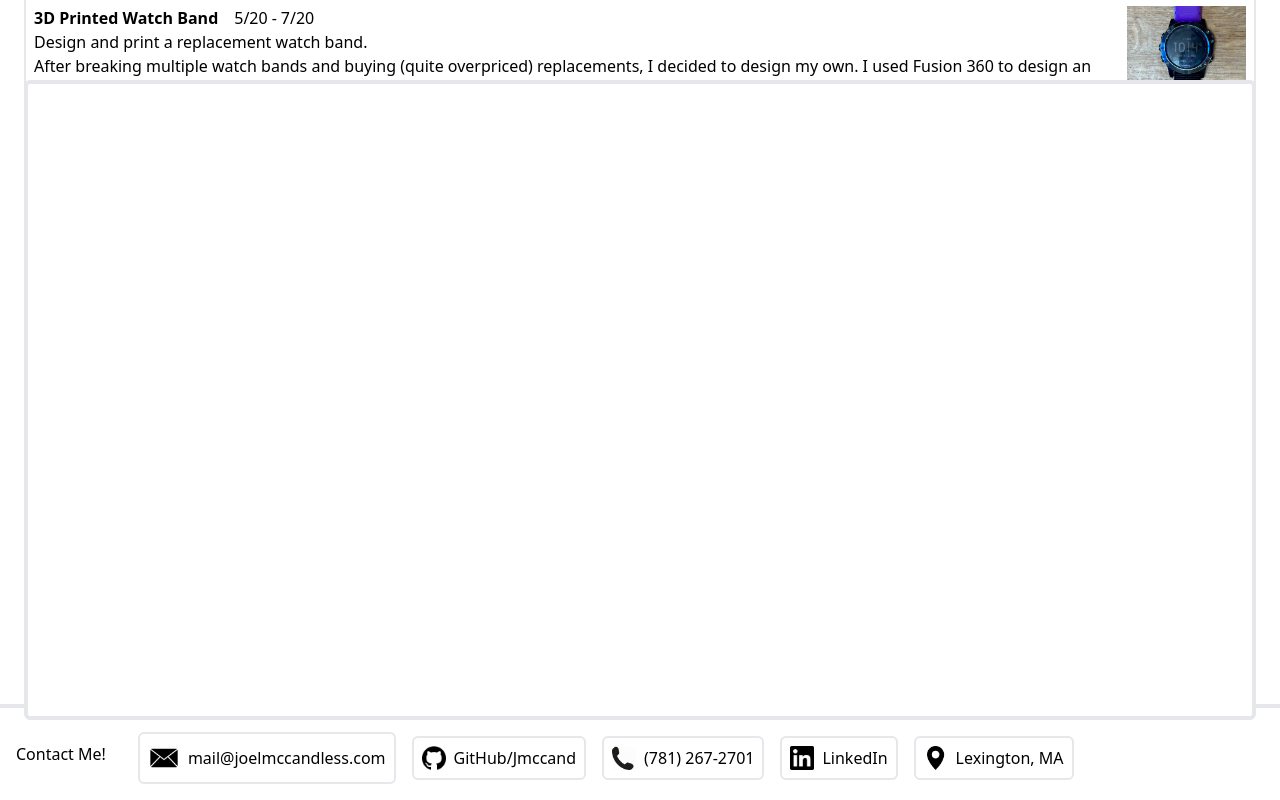
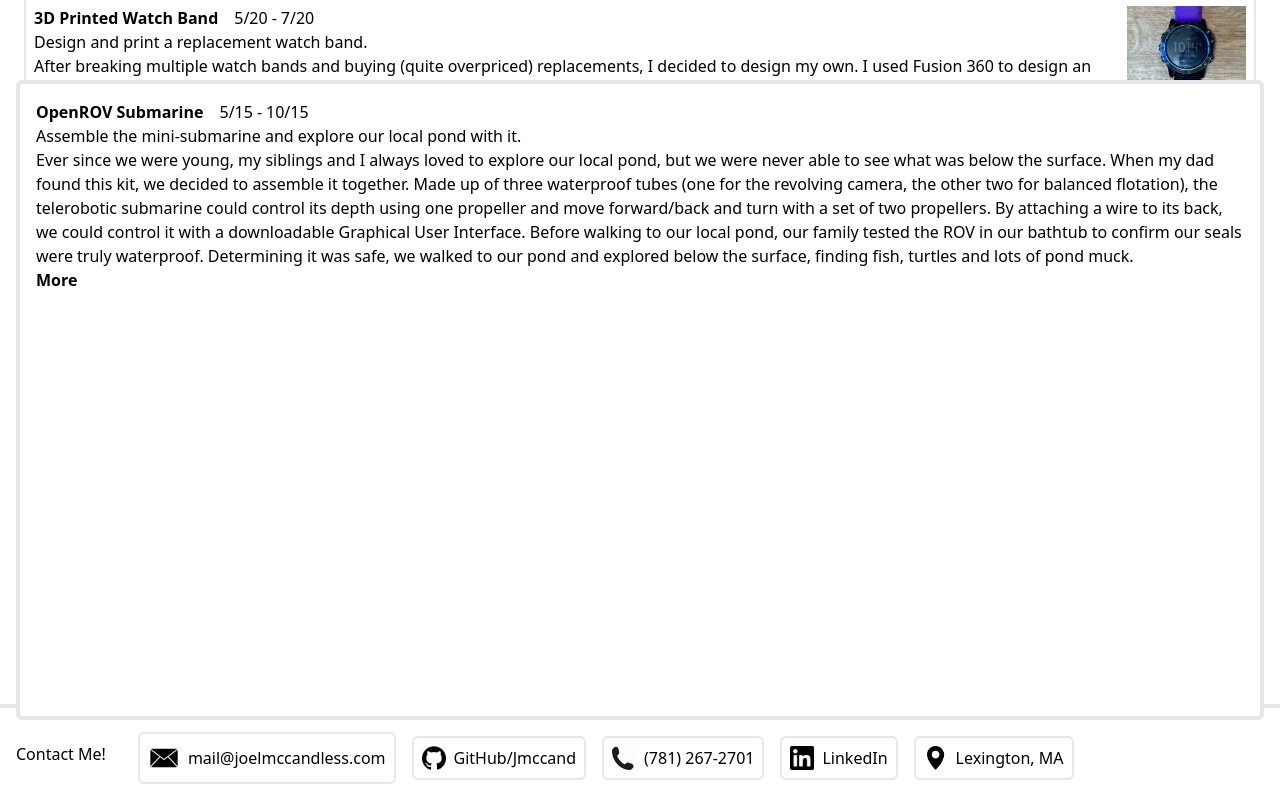
Before and after one commit to jmccand/personal_website, a Nuxt app in the folder website/: page /projects in a window 1280 px wide. Both pictures are taken after a click on the element 640 px from the left and 2866 px from the top of the page. Shown: the part 2308-3108 px from the top of the page. Built offline with nearby package versions, Linux system fonts and the light colour scheme.

Commit message:
fill popup with content from clicked project

```diff
--- a/website/pages/projects.vue
+++ b/website/pages/projects.vue
@@ -18,9 +18,11 @@
 	</div>
       </template>
     </div>
-    <div v-if="displayed_project != null" id="popup" class="rounded-md border-4 fixed bg-white right-6 left-6 height-0 top-0 transition-all duration-1000" :style="{ top: targetTop+'px', height: targetHeight+'px' }">
-      <div class="absolute top-0 left-0 right-0 text-center">
-      </div>
+    <div v-if="displayed_project != null" id="popup" class="text-left rounded-md border-4 fixed bg-white right-4 left-4 height-0 top-0 p-4 overflow-hidden transition-all duration-1000" :style="{ top: targetTop+'px', height: targetHeight+'px' }">
+      <span class="font-bold pr-4">{{ displayed_project.name }}</span><span class="pr-1">{{ displayed_project.start }}</span>-<span class="pl-1">{{ displayed_project.end }}</span><br />
+      <span>{{ displayed_project.goal }}</span><br />
+      <p v-html="displayed_project.details"></p>
+      <p><span class="font-bold pr-2">More</span><span v-for="more_item in displayed_project.more"><MoreLink :to="more_item[1]">{{ more_item[0] }}</MoreLink></span></p>
     </div>
   </main>
 </template>
@@ -34,17 +36,29 @@
  var displayed_project = ref(null);
 
  async function update_displayed_project(elem_id) {
-   console.log("update called!");
-   displayed_project.value = document.getElementById(elem_id);
-   var rect = displayed_project.value.getBoundingClientRect();
-   targetTop.value = rect.top;
-   targetHeight.value = displayed_project.value.offsetHeight;
+   var displayed_elem = document.getElementById(elem_id);
+   displayed_project.value = findProjectByName(elem_id);
+   var rect = displayed_elem.getBoundingClientRect();
+   // show initial box
+   targetTop.value = rect.top - 10;
+   targetHeight.value = displayed_elem.offsetHeight;
+
+   // wait for box to be displayed on DOM
    await nextTick();
-   await null;
-   console.log(displayed_project.value.getBoundingClientRect());
-   // expand popup
-   targetTop.value = 80;
-   targetHeight.value = innerHeight - targetTop.value - 80;
+   setTimeout(() => {
+     // expand popup
+     targetTop.value = 80;
+     targetHeight.value = innerHeight - targetTop.value - 80;
+   }, 5);
+ }
+
+ function findProjectByName(elem_id) {
+   for (const [index, element] of projects.entries()) {
+     if (element.name == elem_id) {
+       return element;
+     }
+   }
+   return null;
  }
 
 </script>
```
